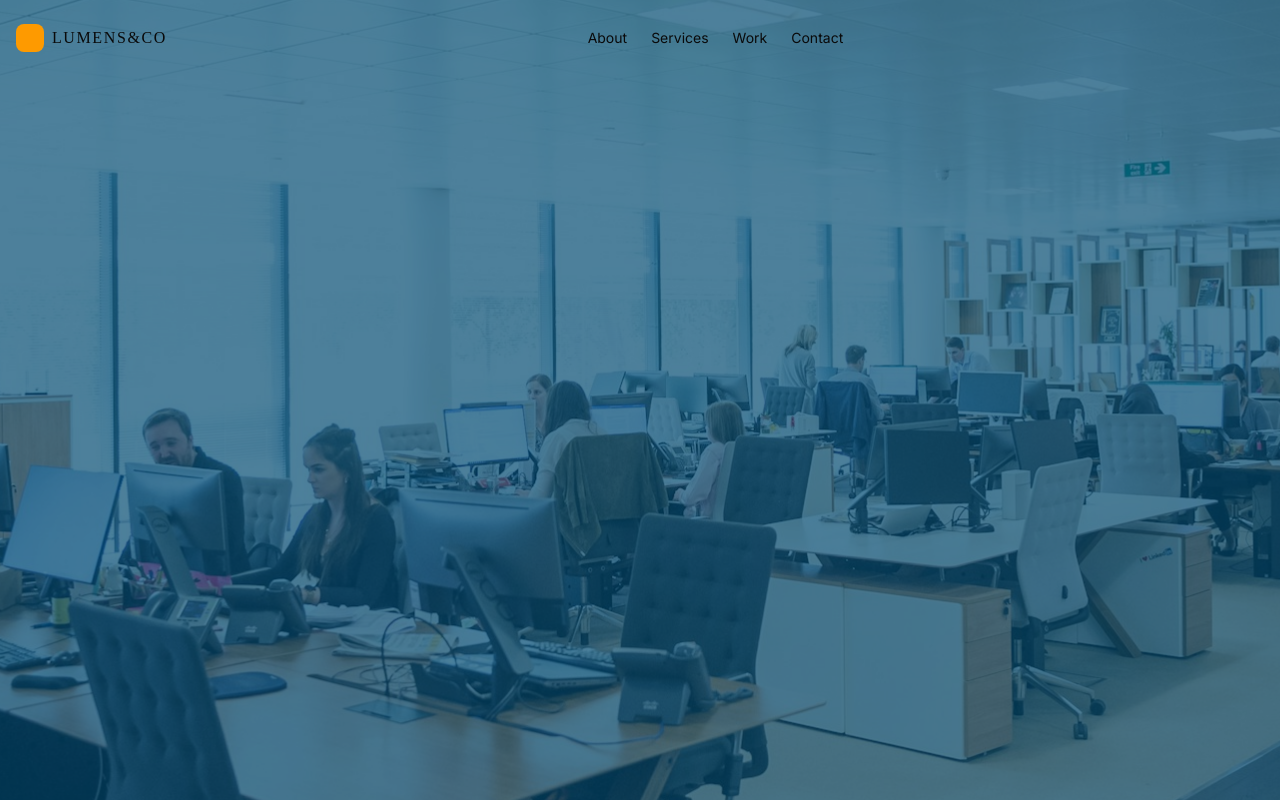
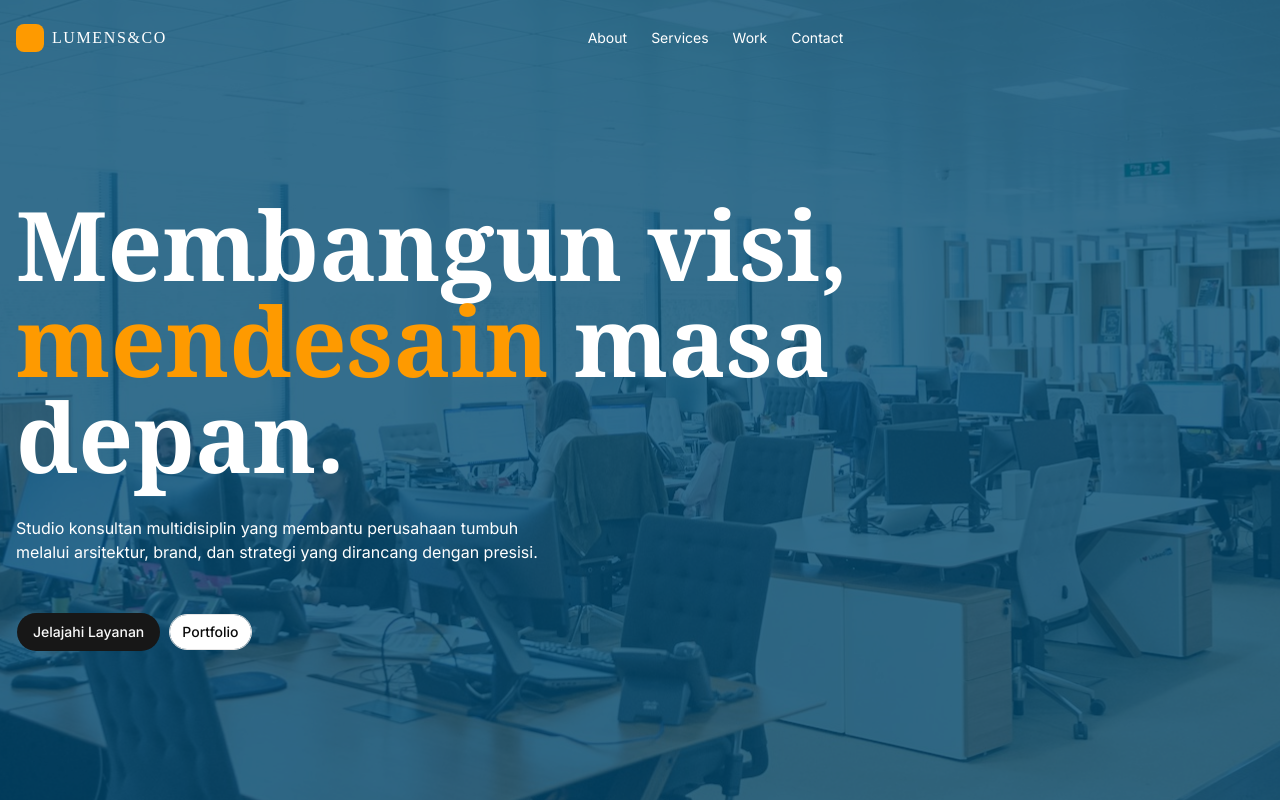
Before and after one commit to codewithpandu/lumens, a Next.js app: page / in a window 1280 px wide. Shown: the top 800 px of the page. Built offline with nearby package versions, Linux system fonts and the light colour scheme; a web font is replaced by a local one.

Commit message:
add: hero

```diff
--- a/src/components/AppHero.tsx
+++ b/src/components/AppHero.tsx
@@ -11,22 +11,25 @@ export default function AppHero() {
           alt="Hero"
           className="w-full h-screen md:h-320 object-cover"
         />
-        <div className="absolute top-0 left-0 right-0 bg-sky-900/70 w-full h-full"></div>
-        {/* <div className="absolute top-1/2 translate-x-10 md:translate-x-1/3">
-          <h1 className="text-7xl font-bold font-serif w-1/2 text-white">
-            Membangun visi, <span className="text-amber-500">mendesain</span>{" "}
-            masa depan.
-          </h1>
-          <p className="w-1/2">
-            Studio konsultan multidisiplin yang membantu perusahaan tumbuh
-            melalui arsitektur, brand, dan strategi yang dirancang dengan
-            presisi.
-          </p>
-          <div className="w-fit">
-            <Button>Jelajahi Layanan</Button>
-            <Button>Portfolio</Button>
-          </div>
-        </div> */}
+        <div className="absolute top-0 left-0 right-0 bg-sky-900/80 w-full h-full"></div>
+      </div>
+      <div className="absolute top-60 md:top-1/2 md:-translate-y-70 space-y-2 md:space-y-4">
+        <h1 className="text-5xl md:text-7xl xl:text-8xl font-bold font-serif text-white ms-4 md:w-170 lg:w-220">
+          Membangun visi, <span className="text-amber-500">mendesain</span> masa
+          depan.
+        </h1>
+        <p className="text-white p-4 md:w-140">
+          Studio konsultan multidisiplin yang membantu perusahaan tumbuh melalui
+          arsitektur, brand, dan strategi yang dirancang dengan presisi.
+        </p>
+        <div className="p-4 space-x-2">
+          <Button size="lg" className="cursor-pointer">
+            Jelajahi Layanan
+          </Button>
+          <Button variant="outline" className="cursor-pointer">
+            Portfolio
+          </Button>
+        </div>
       </div>
     </section>
   );
--- a/src/components/AppNavbar.tsx
+++ b/src/components/AppNavbar.tsx
@@ -36,7 +36,7 @@ export default function AppNavbar() {
   ];
 
   return (
-    <nav className="relative flex justify-between p-4 z-99">
+    <nav className="relative flex text-white justify-between p-4 z-99">
       <div className="flex space-x-2 items-center">
         <div className="size-7 rounded-md bg-amber-500"></div>
         <Link href="/" className="font-trocchi tracking-widest">
@@ -60,7 +60,7 @@ export default function AppNavbar() {
         <div className="md:hidden">
           <DropdownMenu>
             <DropdownMenuTrigger asChild>
-              <Button variant="outline">
+              <Button variant="outline" className="text-black">
                 <Menu />
               </Button>
             </DropdownMenuTrigger>
```
